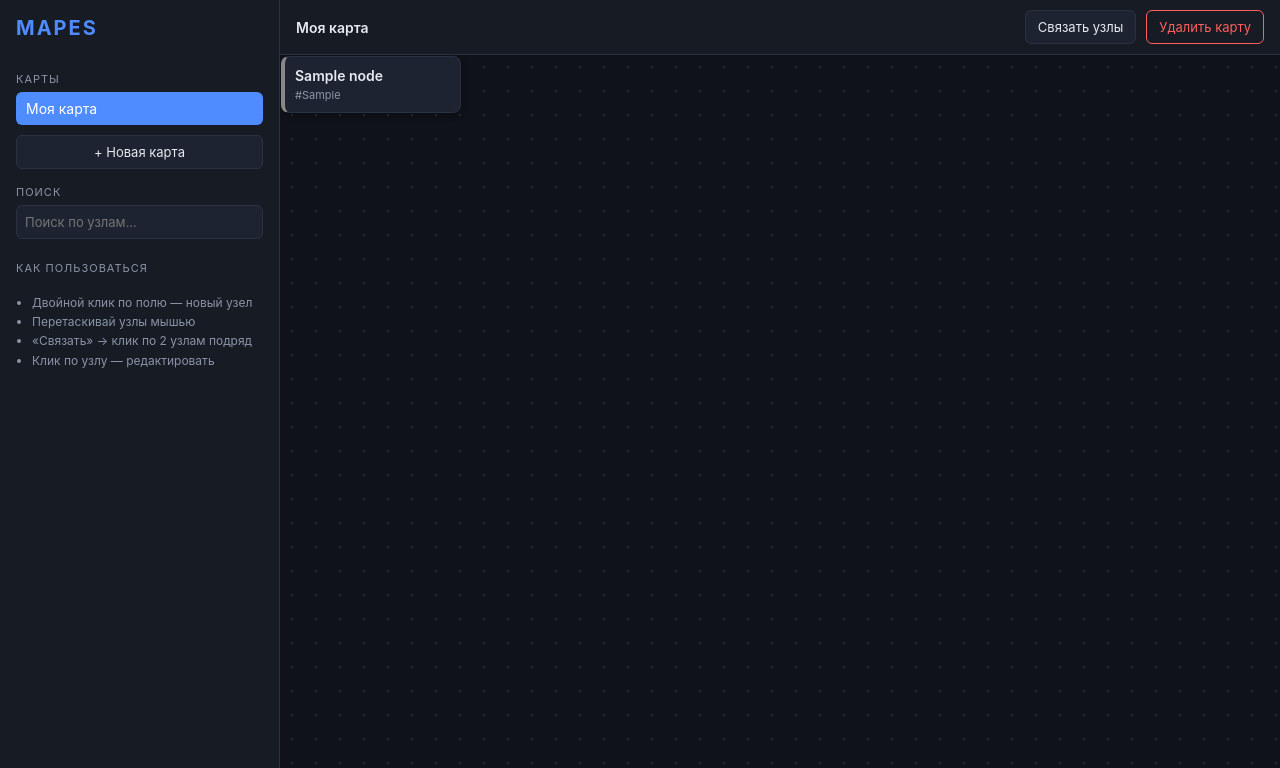
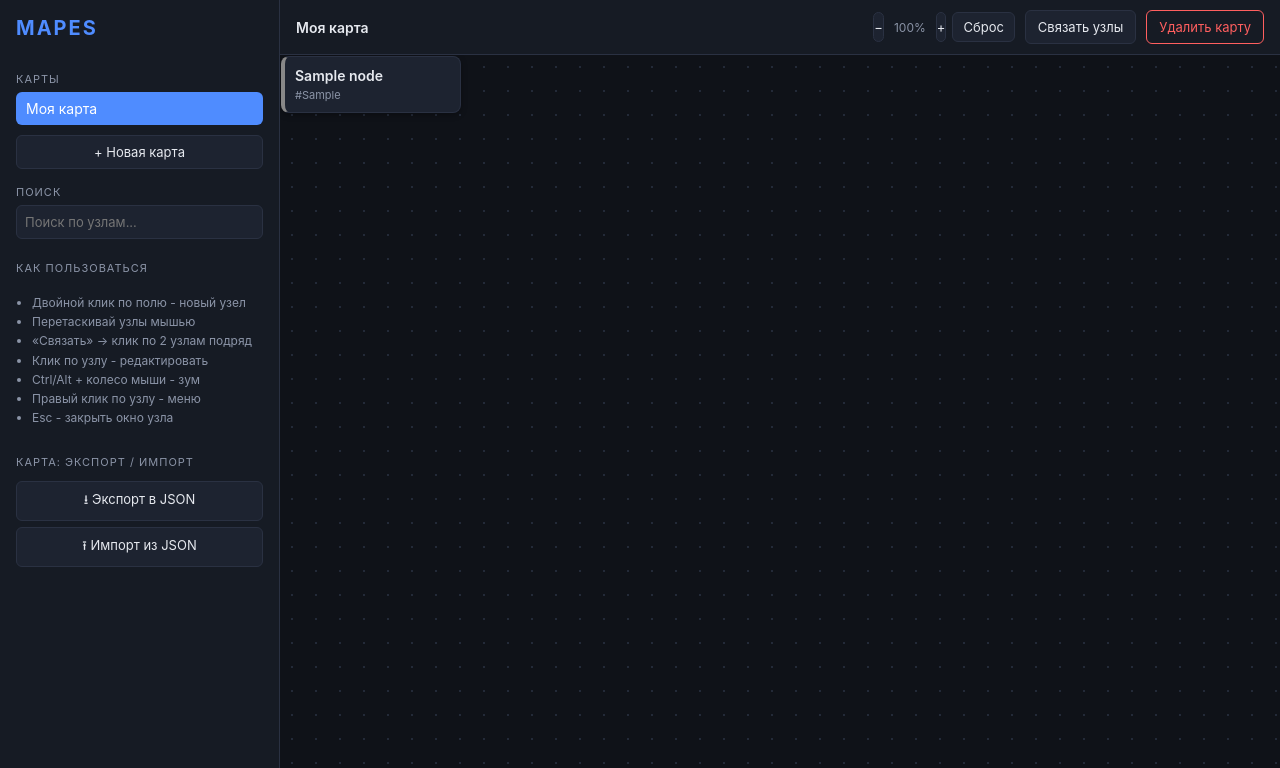
Before and after one commit to Xud0znik/MAPES, a Flask app: page / in a window 1280 px wide. Shown: the top 768 px of the page. Run offline with Flask 3, Linux system fonts and the light colour scheme; data comes from the database, SQL or seed files in the repository; tables that the repository leaves empty hold one stand-in row (values such as "Sample post").

Commit message:
Fix drag/click conflict, add canvas zoom, and board export/import
- Distinguish a real drag from a click via a movement threshold, so
  dragging a node no longer re-opens its edit modal on mouseup.
- Add Ctrl/Alt+wheel canvas zoom (buttons + shortcut), scaling node
  positions and edges together via a transform wrapper.
- Esc closes the node modal; Cancel/Esc also reverts the live color
  preview on the node's left-border stripe while editing.
- Right-click context menu on a node: duplicate or delete.
- Export the current board to a JSON file and import it back in,
  remapping node/edge ids on import.
- Replace em dashes with hyphens throughout the project text.

Co-Authored-By: Claude Sonnet 5 <noreply@anthropic.com>
Claude-Session: https://claude.ai/code/session_01Ct72YCZKKYRX96DeMTM48d

```diff
--- a/mapes.py
+++ b/mapes.py
@@ -1,11 +1,11 @@
 #!/usr/bin/env python3
-"""MAPES — локальная карта для хранения чего угодно.
+"""MAPES - локальная карта для хранения чего угодно.
 
 Запуск из исходников:  python mapes.py
-Или готовый MAPES.exe — двойной клик.
+Или готовый MAPES.exe - двойной клик.
 
 Данные сохраняются в data/mapes.db (SQLite) рядом с приложением.
-Открывается отдельное окно (pywebview); если pywebview не установлен —
+Открывается отдельное окно (pywebview); если pywebview не установлен -
 приложение просто откроется в браузере на localhost.
 """
 import socket
--- a/mapes/db.py
+++ b/mapes/db.py
@@ -58,7 +58,7 @@ def init_db():
         if row["c"] == 0:
             conn.execute(
                 "INSERT INTO boards (name, description) VALUES (?, ?)",
-                ("Моя карта", "Первая карта — добавляй сюда что угодно"),
+                ("Моя карта", "Первая карта - добавляй сюда что угодно"),
             )
             conn.commit()
     finally:
--- a/mapes/paths.py
+++ b/mapes/paths.py
@@ -14,7 +14,7 @@ def resource_root() -> Path:
 
 
 def app_dir() -> Path:
-    """Directory next to the app (source checkout or the .exe) — used for
+    """Directory next to the app (source checkout or the .exe) - used for
     writable data such as the SQLite database."""
     if getattr(sys, "frozen", False):
         return Path(sys.executable).resolve().parent
--- a/mapes/static/css/style.css
+++ b/mapes/static/css/style.css
@@ -128,6 +128,19 @@ button {
   background-size: 24px 24px;
 }
 
+#canvas-sizer {
+  position: relative;
+}
+
+#canvas-content {
+  position: absolute;
+  top: 0;
+  left: 0;
+  width: 3000px;
+  height: 2000px;
+  transform-origin: 0 0;
+}
+
 #canvas {
   position: relative;
   width: 3000px;
@@ -141,6 +154,43 @@ button {
   height: 2000px;
   pointer-events: none;
 }
+
+.zoom-controls {
+  display: flex;
+  align-items: center;
+  gap: 6px;
+}
+.zoom-controls button {
+  width: 30px;
+  padding: 6px 0;
+}
+#zoom-label {
+  font-size: 12px;
+  color: var(--muted);
+  min-width: 40px;
+  text-align: center;
+}
+#zoom-reset-btn { width: auto; padding: 6px 10px; }
+
+.context-menu {
+  position: fixed;
+  z-index: 200;
+  background: var(--panel-2);
+  border: 1px solid var(--border);
+  border-radius: 8px;
+  padding: 4px;
+  min-width: 150px;
+  box-shadow: 0 4px 16px rgba(0,0,0,.4);
+}
+.context-menu.hidden { display: none; }
+.context-item {
+  padding: 8px 10px;
+  border-radius: 6px;
+  cursor: pointer;
+  font-size: 13px;
+}
+.context-item:hover { background: var(--panel); }
+.context-item.danger { color: var(--danger); }
 
 .node {
   position: absolute;
--- a/mapes/static/js/app.js
+++ b/mapes/static/js/app.js
@@ -6,7 +6,14 @@ const state = {
   connectMode: false,
   connectSource: null,
   editingNodeId: null,
+  zoom: 1,
 };
+
+const ZOOM_MIN = 0.3;
+const ZOOM_MAX = 2;
+const ZOOM_STEP = 0.1;
+const BASE_W = 3000;
+const BASE_H = 2000;
 
 const $ = (sel) => document.querySelector(sel);
 
@@ -53,7 +60,7 @@ function renderBoardList() {
 
 async function loadBoard(boardId) {
   const board = state.boards.find((b) => b.id === boardId);
-  $("#board-title").textContent = board ? board.name : "—";
+  $("#board-title").textContent = board ? board.name : "-";
   state.nodes = await api(`/api/boards/${boardId}/nodes`);
   state.edges = await api(`/api/boards/${boardId}/edges`);
   renderCanvas();
@@ -84,9 +91,43 @@ $("#delete-board-btn").onclick = async () => {
     state.nodes = [];
     state.edges = [];
     renderCanvas();
-    $("#board-title").textContent = "—";
+    $("#board-title").textContent = "-";
   }
 };
+
+// ---------- zoom ----------
+
+const canvasWrapper = $("#canvas-wrapper");
+const canvasSizer = $("#canvas-sizer");
+const canvasContent = $("#canvas-content");
+
+function applyZoom() {
+  canvasContent.style.transform = `scale(${state.zoom})`;
+  canvasSizer.style.width = `${BASE_W * state.zoom}px`;
+  canvasSizer.style.height = `${BASE_H * state.zoom}px`;
+  $("#zoom-label").textContent = `${Math.round(state.zoom * 100)}%`;
+}
+
+function setZoom(z) {
+  state.zoom = Math.min(ZOOM_MAX, Math.max(ZOOM_MIN, +z.toFixed(2)));
+  applyZoom();
+}
+
+canvasWrapper.addEventListener(
+  "wheel",
+  (e) => {
+    if (!e.ctrlKey && !e.altKey) return;
+    e.preventDefault();
+    setZoom(state.zoom + (e.deltaY < 0 ? ZOOM_STEP : -ZOOM_STEP));
+  },
+  { passive: false }
+);
+
+$("#zoom-in-btn").onclick = () => setZoom(state.zoom + ZOOM_STEP);
+$("#zoom-out-btn").onclick = () => setZoom(state.zoom - ZOOM_STEP);
+$("#zoom-reset-btn").onclick = () => setZoom(1);
+
+applyZoom();
 
 // ---------- canvas / nodes ----------
 
@@ -96,8 +137,8 @@ const edgesLayer = $("#edges-layer");
 canvas.addEventListener("dblclick", async (e) => {
   if (e.target !== canvas) return;
   const rect = canvas.getBoundingClientRect();
-  const x = e.clientX - rect.left;
-  const y = e.clientY - rect.top;
+  const x = (e.clientX - rect.left) / state.zoom;
+  const y = (e.clientY - rect.top) / state.zoom;
   openNodeModal(null, { x, y });
 });
 
@@ -122,11 +163,20 @@ function buildNodeEl(node) {
   makeDraggable(el, node);
   el.addEventListener("click", (e) => {
     e.stopPropagation();
+    if (el._dragMoved) {
+      el._dragMoved = false;
+      return;
+    }
     if (state.connectMode) {
       handleConnectClick(node.id, el);
     } else {
       openNodeModal(node);
     }
+  });
+  el.addEventListener("contextmenu", (e) => {
+    e.preventDefault();
+    e.stopPropagation();
+    openContextMenu(e.clientX, e.clientY, node);
   });
   return el;
 }
@@ -134,10 +184,12 @@ function buildNodeEl(node) {
 function makeDraggable(el, node) {
   let dragging = false;
   let startX, startY, origLeft, origTop;
+  el._dragMoved = false;
 
   el.addEventListener("mousedown", (e) => {
-    if (state.connectMode) return;
+    if (state.connectMode || e.button !== 0) return;
     dragging = true;
+    el._dragMoved = false;
     startX = e.clientX;
     startY = e.clientY;
     origLeft = parseFloat(el.style.left);
@@ -148,8 +200,11 @@ function makeDraggable(el, node) {
 
   window.addEventListener("mousemove", (e) => {
     if (!dragging) return;
-    const dx = e.clientX - startX;
-    const dy = e.clientY - startY;
+    const rawDx = e.clientX - startX;
+    const rawDy = e.clientY - startY;
+    if (Math.abs(rawDx) > 3 || Math.abs(rawDy) > 3) el._dragMoved = true;
+    const dx = rawDx / state.zoom;
+    const dy = rawDy / state.zoom;
     el.style.left = `${origLeft + dx}px`;
     el.style.top = `${origTop + dy}px`;
     renderEdges();
@@ -159,6 +214,7 @@ function makeDraggable(el, node) {
     if (!dragging) return;
     dragging = false;
     el.style.cursor = "grab";
+    if (!el._dragMoved) return;
     const x = parseFloat(el.style.left);
     const y = parseFloat(el.style.top);
     node.x = x;
@@ -236,6 +292,58 @@ async function handleConnectClick(nodeId, el) {
   }
 }
 
+// ---------- context menu ----------
+
+const contextMenu = $("#node-context-menu");
+let contextNode = null;
+
+function openContextMenu(clientX, clientY, node) {
+  contextNode = node;
+  contextMenu.style.left = `${clientX}px`;
+  contextMenu.style.top = `${clientY}px`;
+  contextMenu.classList.remove("hidden");
+}
+
+function closeContextMenu() {
+  contextMenu.classList.add("hidden");
+  contextNode = null;
+}
+
+document.addEventListener("click", () => closeContextMenu());
+window.addEventListener("blur", () => closeContextMenu());
+
+contextMenu.addEventListener("click", async (e) => {
+  const action = e.target.dataset.action;
+  if (!action || !contextNode) return;
+  e.stopPropagation();
+  if (action === "delete") {
+    if (confirm(`Удалить узел «${contextNode.title}»?`)) {
+      await api(`/api/nodes/${contextNode.id}`, { method: "DELETE" });
+      state.nodes = state.nodes.filter((n) => n.id !== contextNode.id);
+      state.edges = state.edges.filter(
+        (ed) => ed.source_id !== contextNode.id && ed.target_id !== contextNode.id
+      );
+      renderCanvas();
+    }
+  } else if (action === "duplicate") {
+    const created = await api(`/api/boards/${state.currentBoardId}/nodes`, {
+      method: "POST",
+      body: JSON.stringify({
+        title: `${contextNode.title} (копия)`,
+        type: contextNode.type,
+        color: contextNode.color,
+        tags: contextNode.tags,
+        content: contextNode.content,
+        x: contextNode.x + 30,
+        y: contextNode.y + 30,
+      }),
+    });
+    state.nodes.push(created);
+    renderCanvas();
+  }
+  closeContextMenu();
+});
+
 // ---------- node modal ----------
 
 function openNodeModal(node, defaults = {}) {
@@ -249,6 +357,7 @@ function openNodeModal(node, defaults = {}) {
   $("#node-delete").style.display = node ? "inline-block" : "none";
   $("#node-modal").dataset.x = node ? node.x : defaults.x;
   $("#node-modal").dataset.y = node ? node.y : defaults.y;
+  $("#node-modal").dataset.origColor = node ? node.color : "#4f8cff";
   $("#node-modal").classList.remove("hidden");
 }
 
@@ -257,7 +366,30 @@ function closeNodeModal() {
   state.editingNodeId = null;
 }
 
-$("#node-cancel").onclick = closeNodeModal;
+document.addEventListener("keydown", (e) => {
+  if (e.key === "Escape" && !$("#node-modal").classList.contains("hidden")) {
+    revertLiveColor();
+    closeNodeModal();
+  }
+});
+
+function revertLiveColor() {
+  if (!state.editingNodeId) return;
+  const el = canvas.querySelector(`.node[data-id="${state.editingNodeId}"]`);
+  const orig = $("#node-modal").dataset.origColor;
+  if (el && orig) el.style.borderLeftColor = orig;
+}
+
+$("#node-color").addEventListener("input", (e) => {
+  if (!state.editingNodeId) return;
+  const el = canvas.querySelector(`.node[data-id="${state.editingNodeId}"]`);
+  if (el) el.style.borderLeftColor = e.target.value;
+});
+
+$("#node-cancel").onclick = () => {
+  revertLiveColor();
+  closeNodeModal();
+};
 
 $("#node-save").onclick = async () => {
   const payload = {
@@ -331,6 +463,81 @@ $("#search-input").addEventListener("input", (e) => {
   }, 250);
 });
 
+// ---------- export / import ----------
+
+$("#export-btn").onclick = () => {
+  if (!state.currentBoardId) return;
+  const board = state.boards.find((b) => b.id === state.currentBoardId);
+  const nodeIndex = new Map(state.nodes.map((n, i) => [n.id, i]));
+  const payload = {
+    format: "mapes-board",
+    version: 1,
+    board: { name: board.name, description: board.description },
+    nodes: state.nodes.map((n) => ({
+      type: n.type,
+      title: n.title,
+      content: n.content,
+      tags: n.tags,
+      color: n.color,
+      x: n.x,
+      y: n.y,
+    })),
+    edges: state.edges.map((e) => ({
+      source: nodeIndex.get(e.source_id),
+      target: nodeIndex.get(e.target_id),
+      label: e.label,
+    })),
+  };
+  const blob = new Blob([JSON.stringify(payload, null, 2)], { type: "application/json" });
+  const url = URL.createObjectURL(blob);
+  const a = document.createElement("a");
+  a.href = url;
+  a.download = `${(board.name || "mapes-board").replace(/[^\w\-]+/g, "_")}.json`;
+  document.body.appendChild(a);
+  a.click();
+  a.remove();
+  URL.revokeObjectURL(url);
+};
+
+$("#import-btn").onclick = () => $("#import-file").click();
+
+$("#import-file").addEventListener("change", async (e) => {
+  const file = e.target.files[0];
+  e.target.value = "";
+  if (!file || !state.currentBoardId) return;
+  let data;
+  try {
+    data = JSON.parse(await file.text());
+  } catch (err) {
+    alert("Не удалось прочитать файл: некорректный JSON");
+    return;
+  }
+  if (!Array.isArray(data.nodes)) {
+    alert("Файл не похож на экспорт карты MAPES");
+    return;
+  }
+  const createdIds = [];
+  for (const n of data.nodes) {
+    const created = await api(`/api/boards/${state.currentBoardId}/nodes`, {
+      method: "POST",
+      body: JSON.stringify(n),
+    });
+    createdIds.push(created.id);
+    state.nodes.push(created);
+  }
+  for (const e2 of data.edges || []) {
+    const sourceId = createdIds[e2.source];
+    const targetId = createdIds[e2.target];
+    if (!sourceId || !targetId) continue;
+    const edge = await api(`/api/boards/${state.currentBoardId}/edges`, {
+      method: "POST",
+      body: JSON.stringify({ source_id: sourceId, target_id: targetId, label: e2.label || "" }),
+    });
+    state.edges.push(edge);
+  }
+  renderCanvas();
+});
+
 function escapeHtml(str) {
   return String(str ?? "").replace(/[&<>"']/g, (c) => ({
     "&": "&amp;", "<": "&lt;", ">": "&gt;", '"': "&quot;", "'": "&#39;",
--- a/mapes/templates/index.html
+++ b/mapes/templates/index.html
@@ -21,24 +21,47 @@
 
     <div class="section-title">Как пользоваться</div>
     <ul class="help">
-      <li>Двойной клик по полю — новый узел</li>
+      <li>Двойной клик по полю - новый узел</li>
       <li>Перетаскивай узлы мышью</li>
       <li>«Связать» → клик по 2 узлам подряд</li>
-      <li>Клик по узлу — редактировать</li>
+      <li>Клик по узлу - редактировать</li>
+      <li>Ctrl/Alt + колесо мыши - зум</li>
+      <li>Правый клик по узлу - меню</li>
+      <li>Esc - закрыть окно узла</li>
     </ul>
+
+    <div class="section-title">Карта: экспорт / импорт</div>
+    <button id="export-btn" class="btn-secondary">⭳ Экспорт в JSON</button>
+    <button id="import-btn" class="btn-secondary">⭱ Импорт из JSON</button>
+    <input id="import-file" type="file" accept="application/json" hidden>
   </aside>
 
   <main id="board-area">
     <div id="board-toolbar">
-      <span id="board-title">—</span>
+      <span id="board-title">-</span>
+      <div class="zoom-controls">
+        <button id="zoom-out-btn" class="btn-secondary">−</button>
+        <span id="zoom-label">100%</span>
+        <button id="zoom-in-btn" class="btn-secondary">+</button>
+        <button id="zoom-reset-btn" class="btn-secondary">Сброс</button>
+      </div>
       <button id="connect-btn" class="btn-secondary">Связать узлы</button>
       <button id="delete-board-btn" class="btn-danger">Удалить карту</button>
     </div>
     <div id="canvas-wrapper">
-      <svg id="edges-layer"></svg>
-      <div id="canvas"></div>
+      <div id="canvas-sizer">
+        <div id="canvas-content">
+          <svg id="edges-layer"></svg>
+          <div id="canvas"></div>
+        </div>
+      </div>
     </div>
   </main>
+</div>
+
+<div id="node-context-menu" class="context-menu hidden">
+  <div class="context-item" data-action="duplicate">Дублировать</div>
+  <div class="context-item danger" data-action="delete">Удалить</div>
 </div>
 
 <div id="node-modal" class="modal hidden">
```
Also changed, not shown: README.md.
